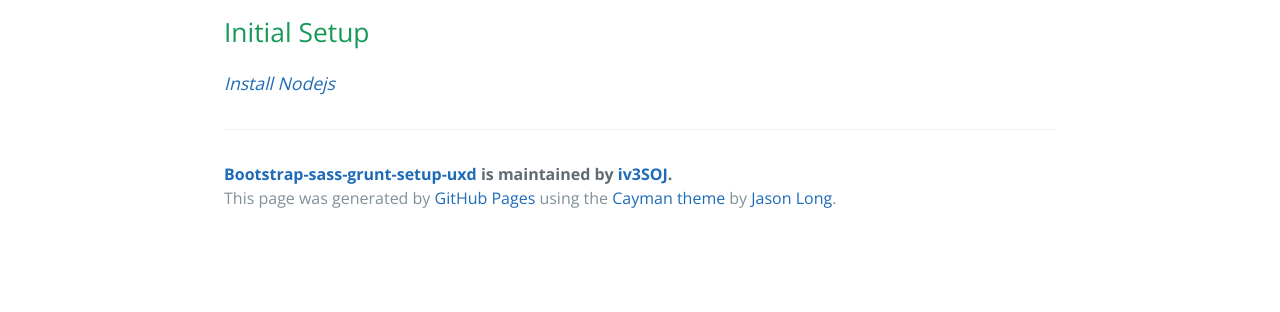
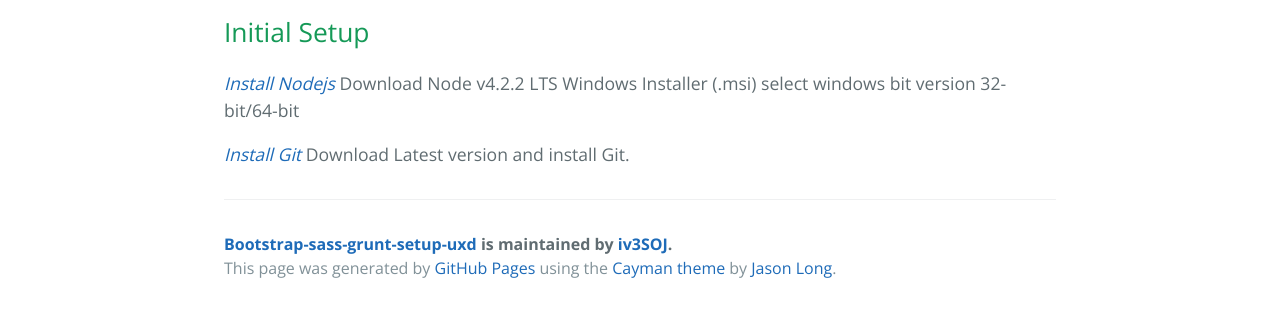
Before and after one commit to iv3SOJ/Bootstrap-sass-grunt-setup-UXD-v2, a plain HTML site: page index.html in a window 1280 px wide. Shown: the part 539-851 px from the top of the page. Before the commit the page ends 800 px from the top, so only its background shows below. Drawn offline with nearby package versions, Linux system fonts and the light colour scheme.

```diff
--- a/index.html
+++ b/index.html
@@ -25,7 +25,11 @@
 <h2>
 <a id="initial-setup" class="anchor" href="#initial-setup" aria-hidden="true"><span class="octicon octicon-link"></span></a>Initial Setup</h2>
 
-<p><a href="https://nodejs.org/en/download/"><em>Install Nodejs</em></a></p>
+<p><a href="https://nodejs.org/en/download/"><em>Install Nodejs</em></a>
+Download Node v4.2.2 LTS Windows Installer (.msi) select windows bit version 32-bit/64-bit</p>
+
+<p><a href="https://git-scm.com/downloads"><em>Install Git</em></a>
+Download Latest version and install Git.</p>
 
       <footer class="site-footer">
         <span class="site-footer-owner"><a href="https://github.com/iv3SOJ/Bootstrap-sass-grunt-setup-UXD">Bootstrap-sass-grunt-setup-uxd</a> is maintained by <a href="https://github.com/iv3SOJ">iv3SOJ</a>.</span>
--- a/params.json
+++ b/params.json
@@ -1 +1 @@
-{"name":"Bootstrap-sass-grunt-setup-uxd","tagline":"Bootstrap sass grunt setup","body":"#Front-end Sass Grunt Setup Bootstrap Framework (Windows OS)\r\n##Initial Setup\r\n\r\n[*Install Nodejs*](https://nodejs.org/en/download/)\r\n\r\n\r\n","google":"","note":"Don't delete this file! It's used internally to help with page regeneration."}
+{"name":"Bootstrap-sass-grunt-setup-uxd","tagline":"Bootstrap sass grunt setup","body":"#Front-end Sass Grunt Setup Bootstrap Framework (Windows OS)\r\n##Initial Setup\r\n\r\n[*Install Nodejs*](https://nodejs.org/en/download/)\r\nDownload Node v4.2.2 LTS Windows Installer (.msi) select windows bit version 32-bit/64-bit\r\n\r\n[*Install Git*](https://git-scm.com/downloads)\r\nDownload Latest version and install Git.\r\n\r\n\r\n","google":"","note":"Don't delete this file! It's used internally to help with page regeneration."}
```
